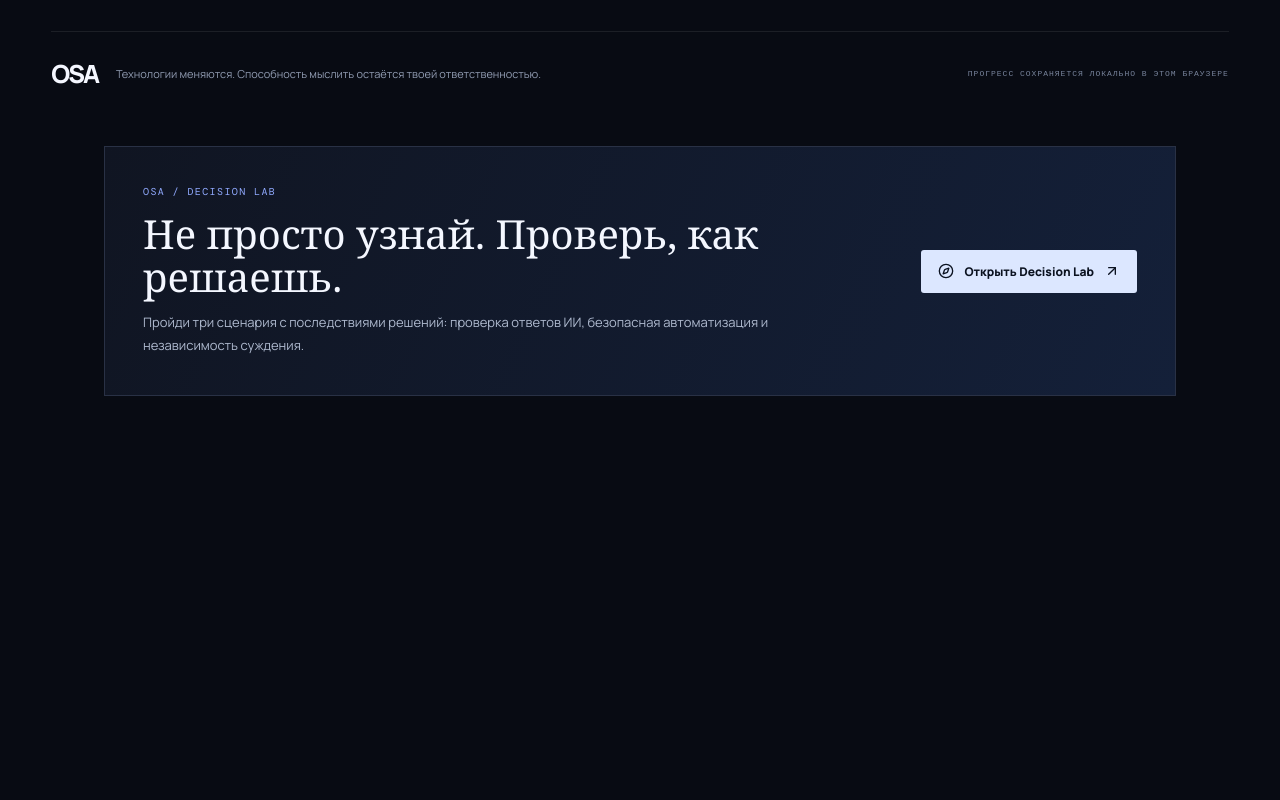
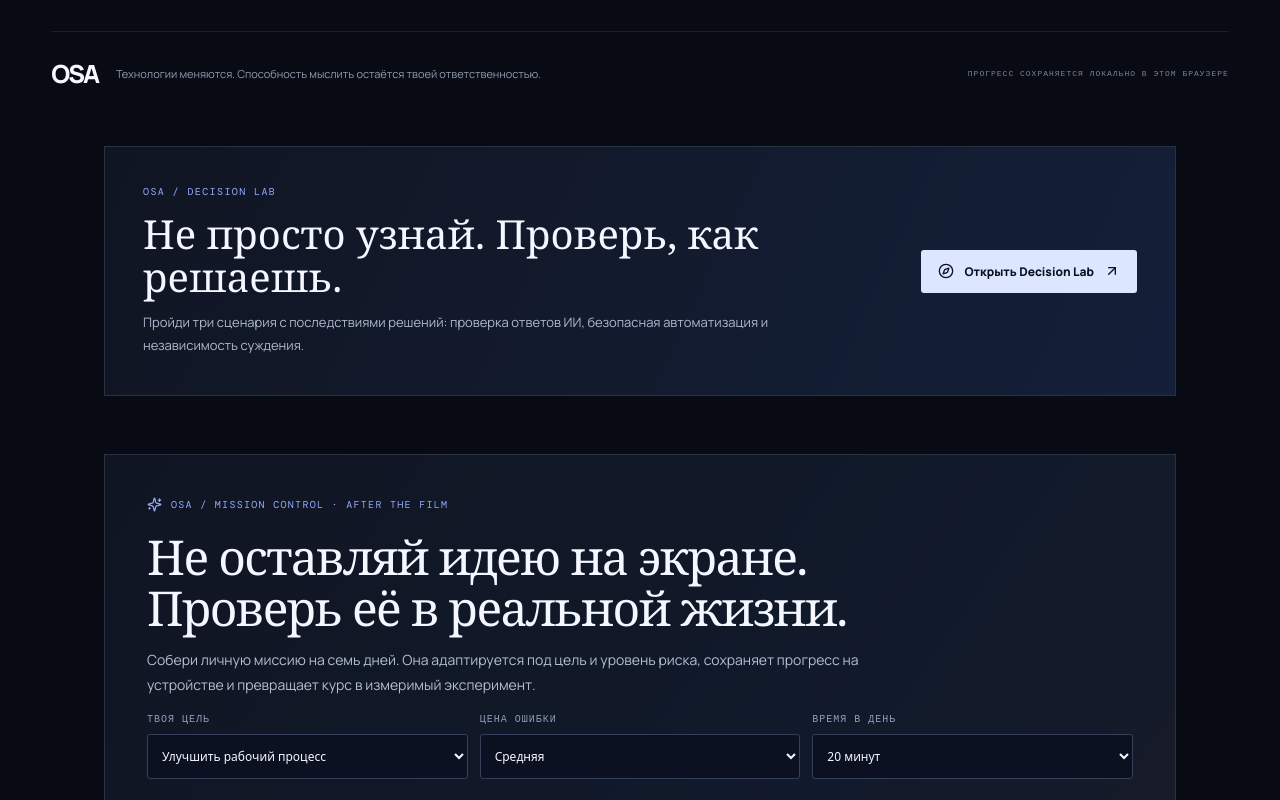
Before and after one commit to osmanosmanov6880-bot/osa-global-intelligence, a Next.js app: page /cinema in a window 1280 px wide. Shown: the part 1860-2660 px from the top of the page. Before the commit the page ends 2320 px from the top, so only its background shows below. Built offline with nearby package versions, Linux system fonts and the light colour scheme; no server answers.

Commit message:
feat(cinema): integrate mission control into course

```diff
--- a/app/cinema/page.tsx
+++ b/app/cinema/page.tsx
@@ -2,6 +2,7 @@ import type { Metadata } from "next";
 import Link from "next/link";
 import { ArrowUpRight, Compass } from "lucide-react";
 import { InteractiveCinema } from "@/components/InteractiveCinema";
+import { CinemaMission } from "@/components/CinemaMission";
 
 export const metadata: Metadata = {
   title: "Beyond the Model — Interactive Cinema",
@@ -12,7 +13,7 @@ export const metadata: Metadata = {
 export default function CinemaPage() {
   return <>
     <InteractiveCinema />
-    <section style={{maxWidth: 1120, margin: "0 auto", padding: "20px 24px 64px", color: "#f4f7ff"}}>
+    <section style={{maxWidth: 1120, margin: "0 auto", padding: "20px 24px 30px", color: "#f4f7ff"}}>
       <div style={{border: "1px solid #293145", background: "linear-gradient(115deg,#101522,#142039)", padding: "clamp(22px,4vw,38px)", display: "flex", alignItems: "center", justifyContent: "space-between", gap: 24, flexWrap: "wrap"}}>
         <div style={{maxWidth: 650}}>
           <p style={{font: "10px 'DM Mono',monospace", letterSpacing: "1.4px", color: "#91aaff", margin: "0 0 14px"}}>OSA / DECISION LAB</p>
@@ -22,5 +23,6 @@ export default function CinemaPage() {
         <Link href="/cinema/lab" style={{display:"inline-flex",alignItems:"center",gap:10,background:"#dce7ff",color:"#0b1220",padding:"13px 17px",fontSize:12,fontWeight:800,textDecoration:"none",borderRadius:3,whiteSpace:"nowrap"}}><Compass size={16}/> Открыть Decision Lab <ArrowUpRight size={16}/></Link>
       </div>
     </section>
+    <CinemaMission />
   </>;
 }
```
